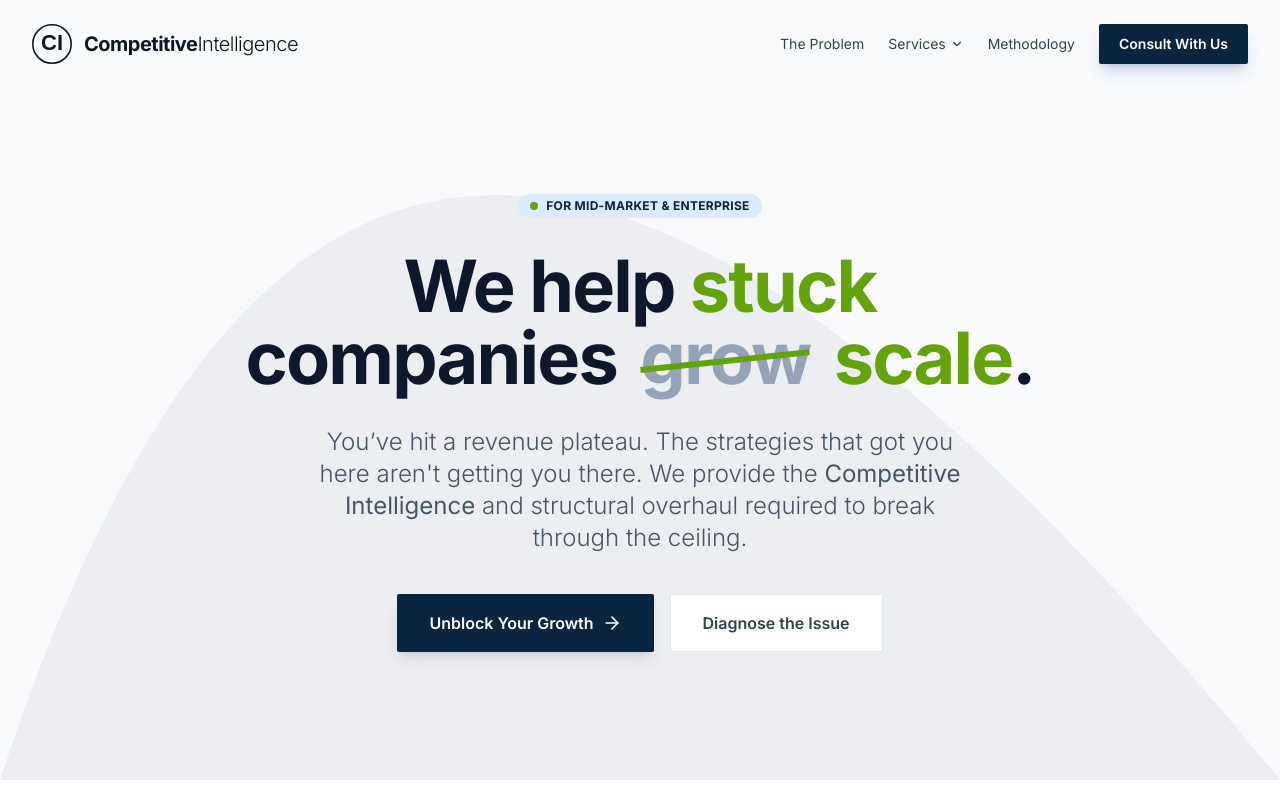
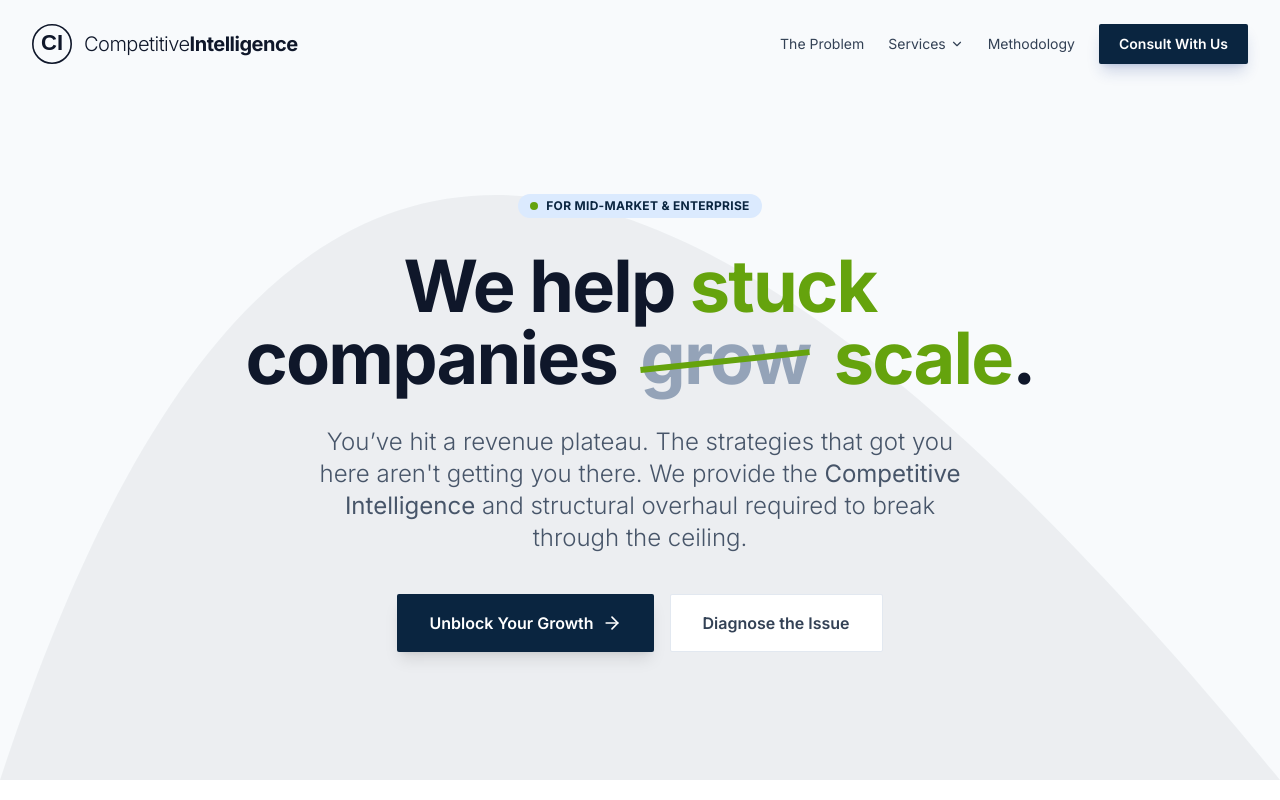
Before and after one commit to themutherfvcker/CI2, a React (Vite) app: page / in a window 1280 px wide. Shown: the top 800 px of the page. Built offline with nearby package versions, Linux system fonts and the light colour scheme; a web font is replaced by a local one.

Commit message:
fix: Swap font weights in company name
Reversed the font weights for "Competitive" and "Intelligence" in the company name to improve readability and visual hierarchy. This change applies to both the Navbar and Footer components.

```diff
--- a/components/Footer.tsx
+++ b/components/Footer.tsx
@@ -11,7 +11,7 @@ export const Footer: React.FC = () => {
           <div className="col-span-1 md:col-span-2">
             <Link to="/" className="flex items-center gap-3 text-white mb-4 group">
               <Logo className="w-8 h-8 text-brand-gold" dark={true} />
-              <span className="text-xl font-bold">Competitive<span className="font-light">Intelligence</span></span>
+              <span className="text-xl font-light">Competitive<span className="font-bold">Intelligence</span></span>
             </Link>
             <p className="max-w-xs text-sm leading-relaxed">
               Helping stuck mid-market and enterprise companies unlock their next stage of growth through rigorous analysis and structural optimization.
--- a/components/Navbar.tsx
+++ b/components/Navbar.tsx
@@ -52,8 +52,8 @@ export const Navbar: React.FC<NavbarProps> = ({ scrolled }) => {
           <div className="flex items-center">
             <Link to="/" className="flex items-center gap-3 group">
               <Logo className="w-10 h-10 transition-transform group-hover:scale-105" />
-              <span className={`text-xl font-bold tracking-tight ${isScrolledOrSubpage ? 'text-brand-blue' : 'text-slate-900'}`}>
-                Competitive<span className="font-light">Intelligence</span>
+              <span className={`text-xl font-light tracking-tight ${isScrolledOrSubpage ? 'text-brand-blue' : 'text-slate-900'}`}>
+                Competitive<span className="font-bold">Intelligence</span>
               </span>
             </Link>
           </div>
```
